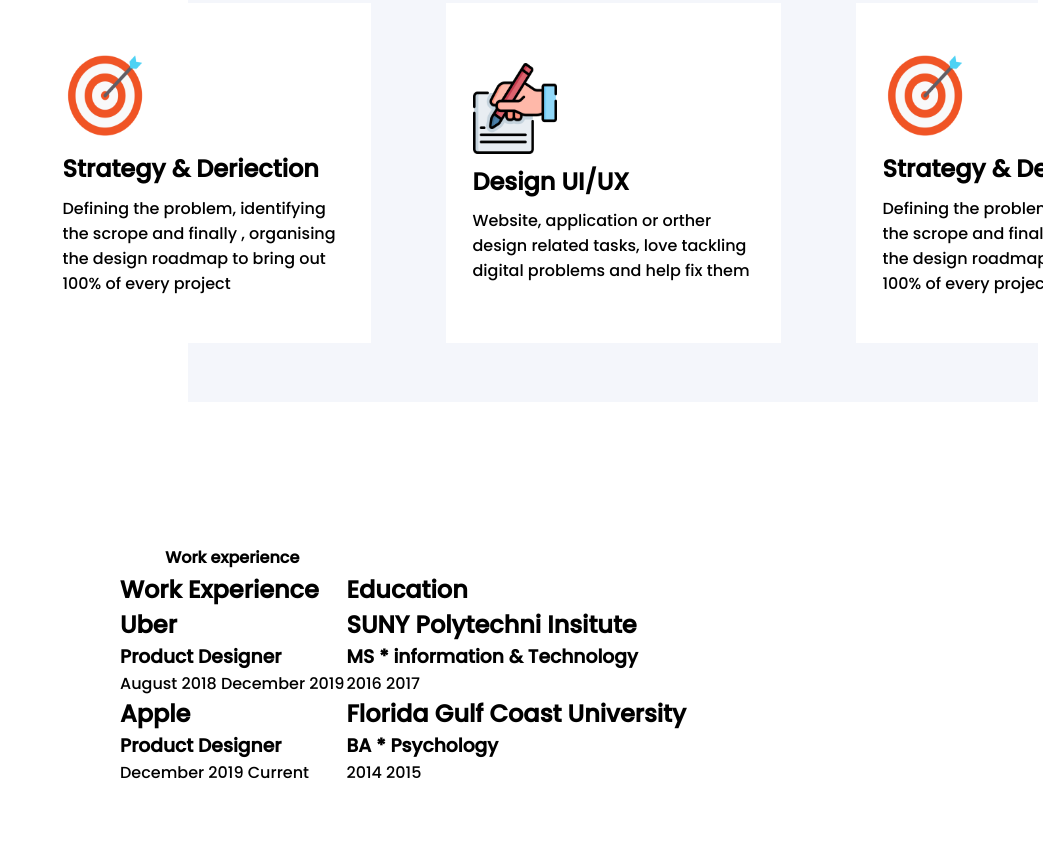
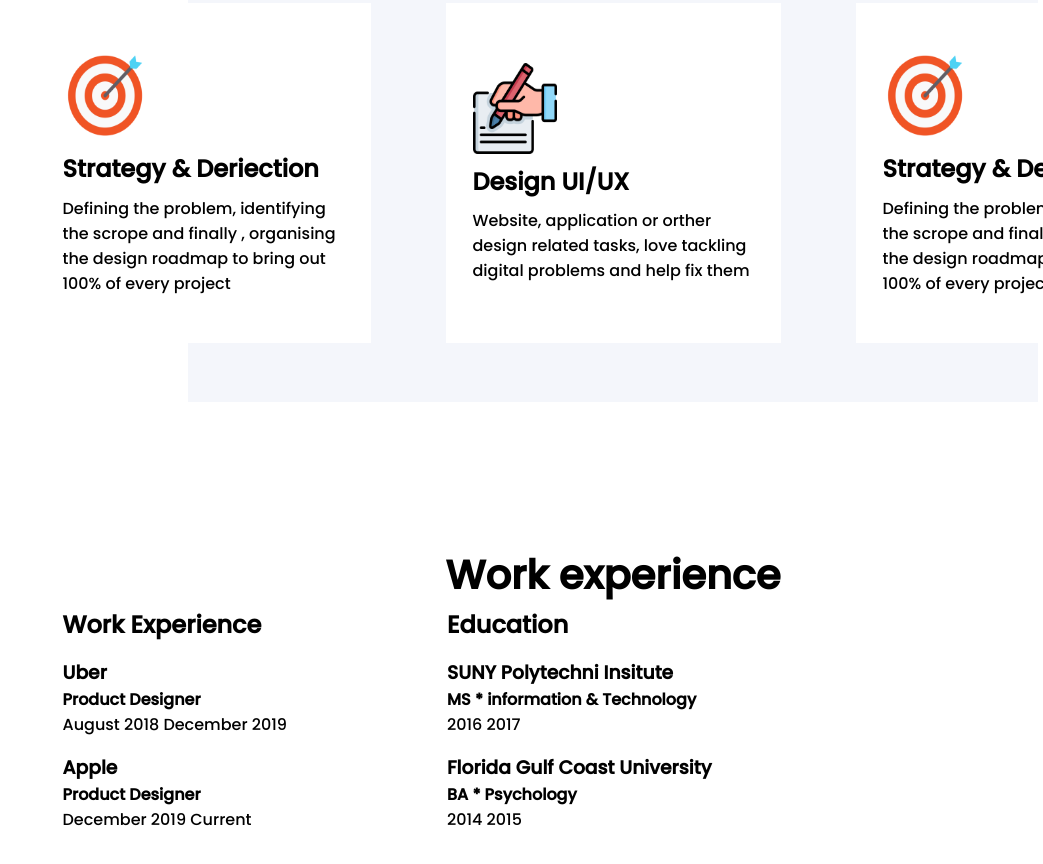
Before and after one commit to thangduongez/first_repo, a plain HTML site: page index.html in a window 1280 px wide. Shown: the part 2773-3637 px from the top of the page, without its empty margins (237-1280 px from the left). Before the commit the page ends 3560 px from the top, so only its background shows below. Drawn offline with nearby package versions, Linux system fonts and the light colour scheme.

Commit message:
commit to pull

```diff
--- a/css/work-experience.css
+++ b/css/work-experience.css
@@ -1,5 +1,25 @@
 .work-experience{
-    width: 100%;
+    width: 1700px;
+    margin: 0 auto;
     display: flex;
     justify-content: center;
+    margin-bottom: 200px;
 }
+.table-work-experience{
+    width: 65%;
+}
+.table-work-experience h1 {
+    font-size: 40px;
+}
+/* .table-work-experience__title h1{
+
+} */
+.table-work-experience__item{
+    display: flex;
+    gap: 1rem;
+    flex-direction: column;
+}
+.table-work-experience__col1{
+    display: flex;
+    gap: 10rem;
+}
--- a/index.html
+++ b/index.html
@@ -46,7 +46,7 @@
     <section class="banner">
       <div class="banner_avatar">
         <div class="banner_avatar__background">
-            <img src="./img/avatarImage.png" alt="">
+          <img src="./img/avatarImage.png" alt="" />
         </div>
       </div>
       <div class="banner_name">
@@ -211,25 +211,27 @@
     <section class="work-experience">
       <table class="table-work-experience">
         <tr>
-          <th>Work experience</th>
+          <th>
+            <h1>Work experience</h1>
+          </th>
         </tr>
 
-        <tr>
+        <tr class="table-work-experience__col1">
           <td class="table-work-experience__item">
             <div class="table-work-experience__title">
-              <h1>Work Experience</h1>
+              <h2>Work Experience</h2>
             </div>
             <div class="table-work-experience__item__content">
-              <h2>Uber</h2>
-              <h3>Product Designer</h3>
+              <h3>Uber</h3>
+              <h4>Product Designer</h4>
               <div>
                 <span> August 2018 </span>
                 <span> December 2019 </span>
               </div>
             </div>
             <div class="table-work-experience__item__content">
-              <h2>Apple</h2>
-              <h3>Product Designer</h3>
+              <h3>Apple</h3>
+              <h4>Product Designer</h4>
               <div>
                 <span> December 2019 </span>
                 <span> Current </span>
@@ -238,19 +240,19 @@
           </td>
           <td class="table-work-experience__item">
             <div class="table-work-experience__title">
-              <h1>Education</h1>
+              <h2>Education</h2>
             </div>
             <div class="table-work-experience__item__content">
-              <h2>SUNY Polytechni Insitute</h2>
-              <h3>MS * information & Technology</h3>
+              <h3>SUNY Polytechni Insitute</h3>
+              <h4>MS * information & Technology</h4>
               <div>
                 <span> 2016 </span>
                 <span> 2017 </span>
               </div>
             </div>
             <div class="table-work-experience__item__content">
-              <h2>Florida Gulf Coast University</h2>
-              <h3>BA * Psychology</h3>
+              <h3>Florida Gulf Coast University</h3>
+              <h4>BA * Psychology</h4>
               <div>
                 <span> 2014 </span>
                 <span> 2015 </span>
```
